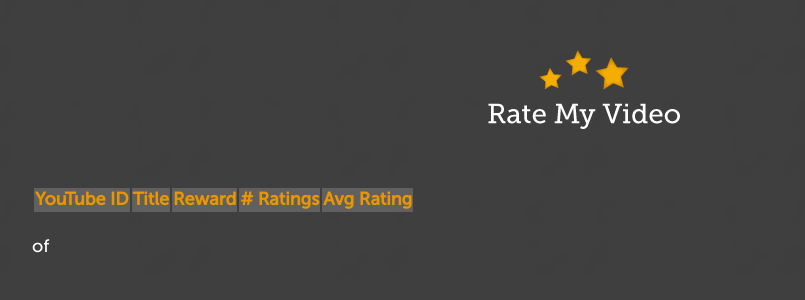
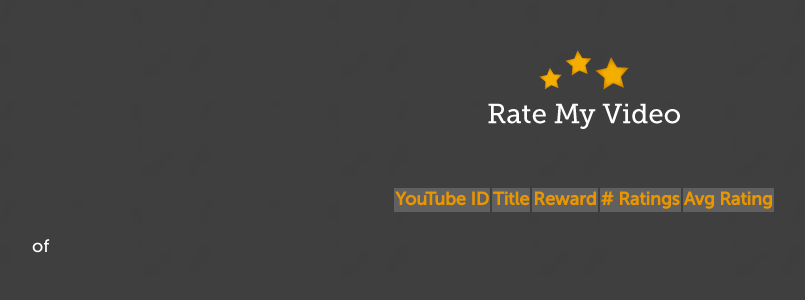
Before and after one commit to a-huy/ratemyvideo, a Django app: template rmvadmin/templates/list_videos.html in a window 1280 px wide. Shown: the top 300 px of the page, without its empty margins (56-861 px from the left). Run offline with Django 3.2, Linux system fonts and the light colour scheme; the template is opened without the code that fills it, so the values that code supplies are empty; some web fonts are replaced.

Commit message:
updated more rmvadmin templates and styles

```diff
--- a/content/assets/styles/base.css
+++ b/content/assets/styles/base.css
@@ -1,11 +1,11 @@
 html
 {
     background: url(/content/assets/static/images/background.png) repeat black;
-/*    -webkit-box-shadow: inset 0 0 20px #000;*/
     height: 100%;
     color: #fff;
     font-family: museo-sans;
 }
+/*    -webkit-box-shadow: inset 0 0 20px #000;*/
 
 .header
 {
--- a/content/assets/styles/rmvadmin/invites.css
+++ b/content/assets/styles/rmvadmin/invites.css
@@ -1,3 +1,5 @@
 .labels { font-weight: bold; background-color: #606060; padding: 2px 6px 2px 6px; color: #ea9600;}
 
 .center { text-align: center; }
+
+#invites-list, #invites-table { text-align: center; margin: 0 auto 0 auto; }
--- a/content/assets/styles/rmvadmin/list_videos.css
+++ b/content/assets/styles/rmvadmin/list_videos.css
@@ -1,5 +1,7 @@
 .labels { font-weight: bold; background-color: #606060; padding: 2px 6px 2px 6px;
           color: #ea9600; text-align: center; }
+
+#video-table { text-align: center; margin: 0 auto 0 auto; }
 
 .vid-reward { text-align: center; }
 .vid-num-ratings { text-align: center; }
--- a/rmvadmin/templates/list_videos.html
+++ b/rmvadmin/templates/list_videos.html
@@ -6,7 +6,7 @@
 {% endblock head %}
 
 {% block body %}
-<table id="video_table">
+<table id="video-table">
     <tr class="labels center">
         <td>YouTube ID</td>
         <td>Title</td>
```
Also changed, not shown: rmvadmin/templates/invites.html (+4 -3 lines).
